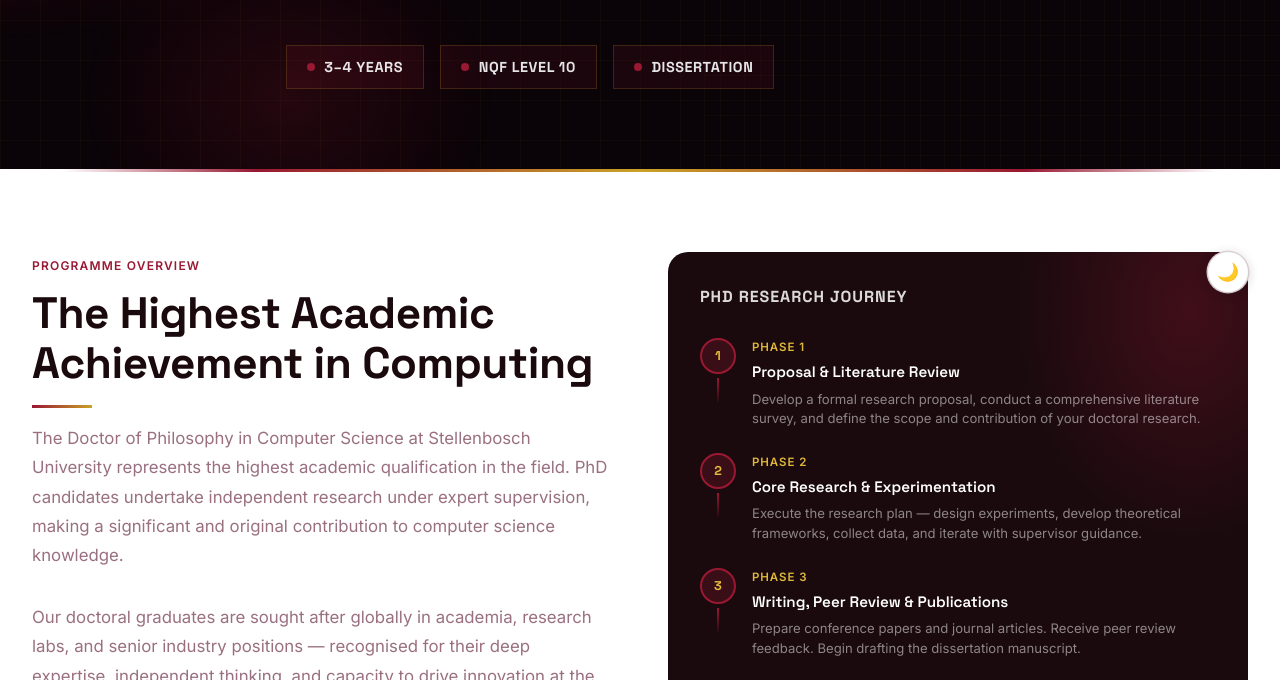
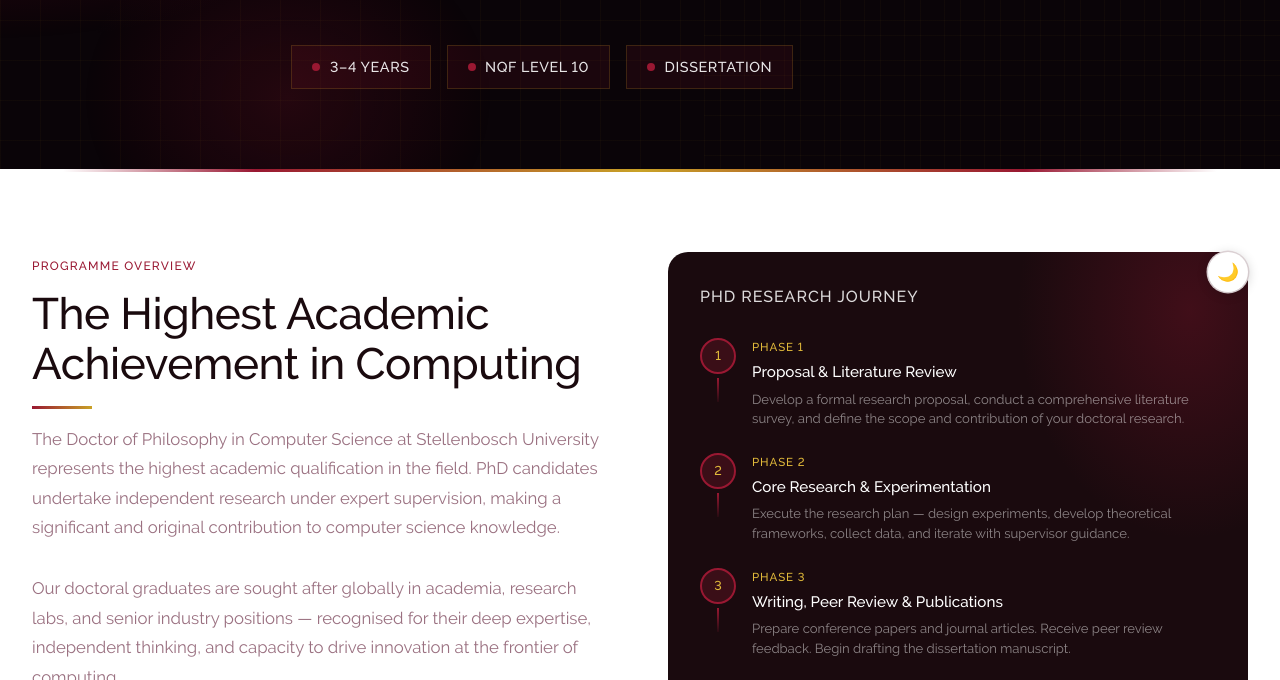
Before and after one commit to fibr0us/cs-su-website, a plain HTML site: page phd.html in a window 1280 px wide. Shown: the part 420-1100 px from the top of the page. Drawn offline with Linux system fonts and the light colour scheme.

Commit message:
changed font to SU-Raleway

```diff
--- a/phd.html
+++ b/phd.html
@@ -13,7 +13,6 @@
   <meta property="og:image" content="su-logo.svg" />
   <link rel="canonical" href="https://fibr0us.github.io/cs-su-website/phd.html" />
   <link rel="preconnect" href="https://fonts.gstatic.com" crossorigin />
-  <link href="https://fonts.googleapis.com/css2?family=Space+Grotesk:wght@400;500;600;700&family=Inter:wght@300;400;500;600&display=swap" rel="stylesheet" />
   <link rel="stylesheet" href="theme.css" />
   <style>
     /* Page-specific tokens */
--- a/theme.css
+++ b/theme.css
@@ -52,6 +52,31 @@
 
 
 /* ══════════════════════════════════════════════════════════════
+   0. SU RALEWAY FONT FACE (self-hosted from Stellenbosch University)
+   ══════════════════════════════════════════════════════════════ */
+@font-face {
+  font-family: 'Raleway';
+  src: url('fonts/SU-Raleway-Light.woff2') format('woff2');
+  font-weight: 300;
+  font-style: normal;
+  font-display: swap;
+}
+@font-face {
+  font-family: 'Raleway';
+  src: url('fonts/SU-Raleway-Regular.woff2') format('woff2');
+  font-weight: 400;
+  font-style: normal;
+  font-display: swap;
+}
+@font-face {
+  font-family: 'Raleway';
+  src: url('fonts/SU-Raleway-Medium.woff2') format('woff2');
+  font-weight: 500 900;
+  font-style: normal;
+  font-display: swap;
+}
+
+/* ══════════════════════════════════════════════════════════════
    1. DESIGN TOKENS — :root (light mode)
    All colour variables, spacing tokens, and component tokens.
    Dark mode overrides these in section 3.
@@ -102,8 +127,8 @@
   --radius-xl:  28px;
   --transition: 0.3s cubic-bezier(0.4, 0, 0.2, 1);
   --transition-slow: 0.6s cubic-bezier(0.4, 0, 0.2, 1);
-  --font-heading: 'Space Grotesk', sans-serif;
-  --font-body: 'Inter', sans-serif;
+  --font-heading: 'Raleway', sans-serif;
+  --font-body: 'Raleway', sans-serif;
   --nav-height: 72px;
 
   /* Aliases for pages that use older token names */
@@ -111,7 +136,7 @@
   --border-radius-sm: 6px;
   --dark-card:  #0f3460;
   --mid-gray:   #d8d8e8;
-  --font-head:  'Space Grotesk', sans-serif;
+  --font-head:  'Raleway', sans-serif;
   --max-w:      1200px;
   --nav-h:      72px;
   --shadow-red: 0 8px 32px rgba(153,24,50,.25);
```
Also changed, not shown: courses.html (+0 -1 lines), honours.html (+0 -1 lines), masters.html (+0 -1 lines), news.html (+0 -1 lines), programmes.html (+16 -17 lines), resources.html (+0 -1 lines), undergraduate.html (+0 -1 lines), fonts/SU-Raleway-Light.woff2 (added), fonts/SU-Raleway-Medium.woff2 (added), fonts/SU-Raleway-Regular.woff2 (added).
